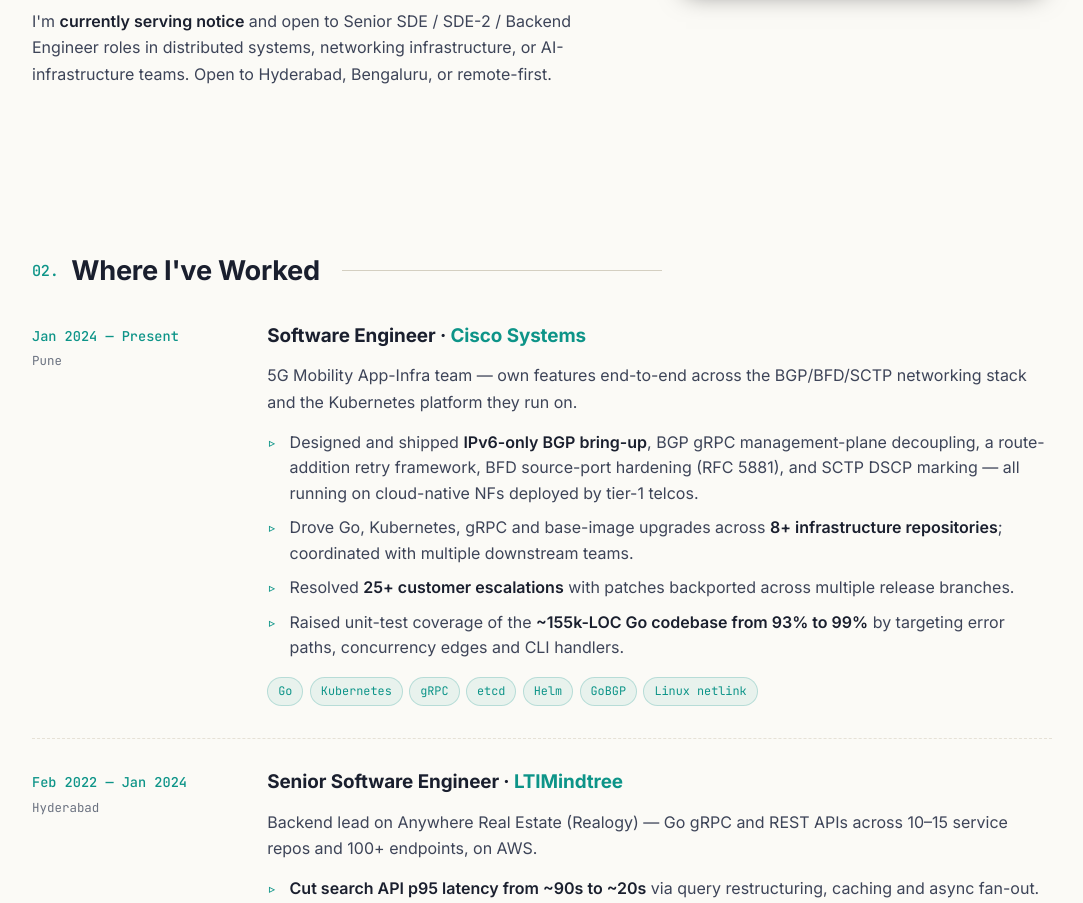
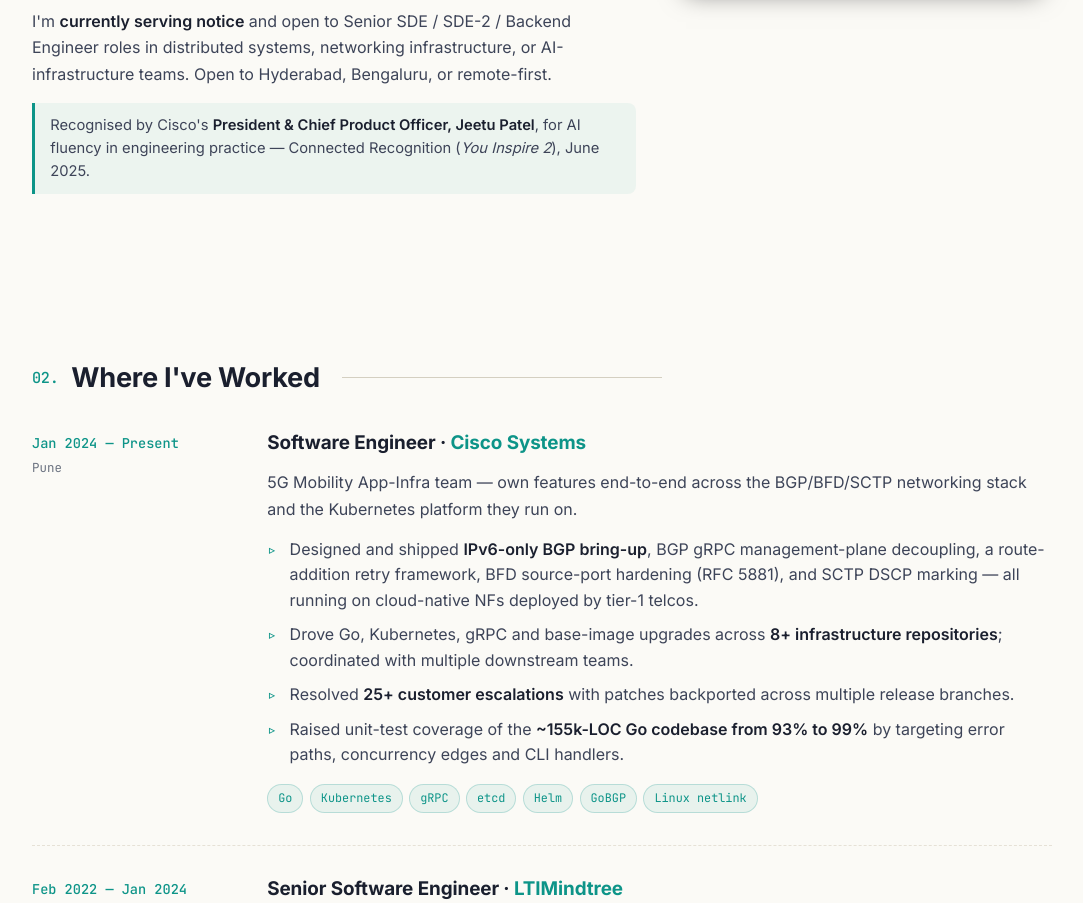
Before and after one commit to praveenvoonna/portfolio, a plain HTML site: page index.html in a window 1280 px wide. Shown: the part 1510-2413 px from the top of the page, without its empty margins (98-1181 px from the left). Drawn offline with Linux system fonts and the light colour scheme.

Commit message:
Add Cisco Connected Recognition (You Inspire 2, Jeetu Patel) to About + refresh resume PDF

```diff
--- a/index.html
+++ b/index.html
@@ -62,6 +62,7 @@
           <p>I build the unglamorous parts of the stack that have to keep working — the routing protocols, the retry frameworks, the on-call pages that wake you at 3 a.m. I like systems where correctness is non-negotiable and where a single misplaced lock is the difference between a happy customer and a Sev-1.</p>
           <p>At Cisco I work on the shared control plane underpinning 5G mobility network functions deployed by tier-1 telco operators. Before that I led backend &amp; ETL optimisation for Anywhere Real Estate (Realogy) at LTIMindtree, and built full-stack utility platforms for PG&amp;E and APS at Infosys.</p>
           <p>I'm <strong>currently serving notice</strong> and open to Senior&nbsp;SDE / SDE-2 / Backend Engineer roles in distributed systems, networking infrastructure, or AI-infrastructure teams. Open to Hyderabad, Bengaluru, or remote-first.</p>
+          <p class="about-note">Recognised by Cisco's <strong>President &amp; Chief Product Officer, Jeetu Patel</strong>, for AI fluency in engineering practice — Connected Recognition (<em>You Inspire 2</em>), June 2025.</p>
         </div>
         <aside class="about-side">
           <h4>Currently</h4>
--- a/styles.css
+++ b/styles.css
@@ -202,6 +202,14 @@
   font-size: 0.95rem; color: var(--fg-2); line-height: 1.55;
 }
 .open-to strong { color: var(--fg); font-weight: 600; }
+.about-note {
+  margin-top: 1rem; padding: 0.7rem 0.95rem;
+  border-left: 3px solid var(--accent);
+  background: color-mix(in oklab, var(--accent) 6%, transparent);
+  border-radius: 0 var(--radius-sm) var(--radius-sm) 0;
+  font-size: 0.92rem; color: var(--fg-2); line-height: 1.55;
+}
+.about-note strong { color: var(--fg); }
 .dot {
   width: 8px; height: 8px; border-radius: 50%; background: var(--accent);
   box-shadow: 0 0 0 4px color-mix(in oklab, var(--accent) 25%, transparent);
```
Also changed, not shown: 1 other file.
